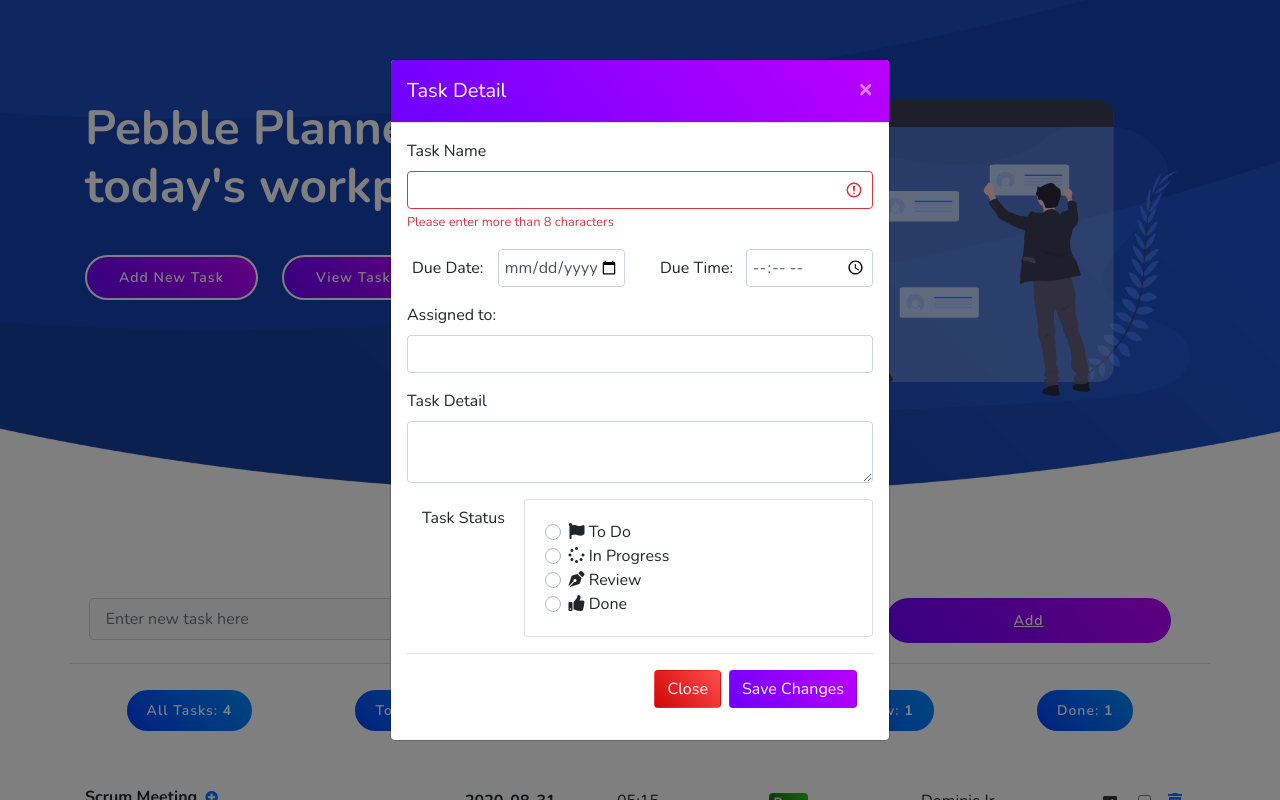
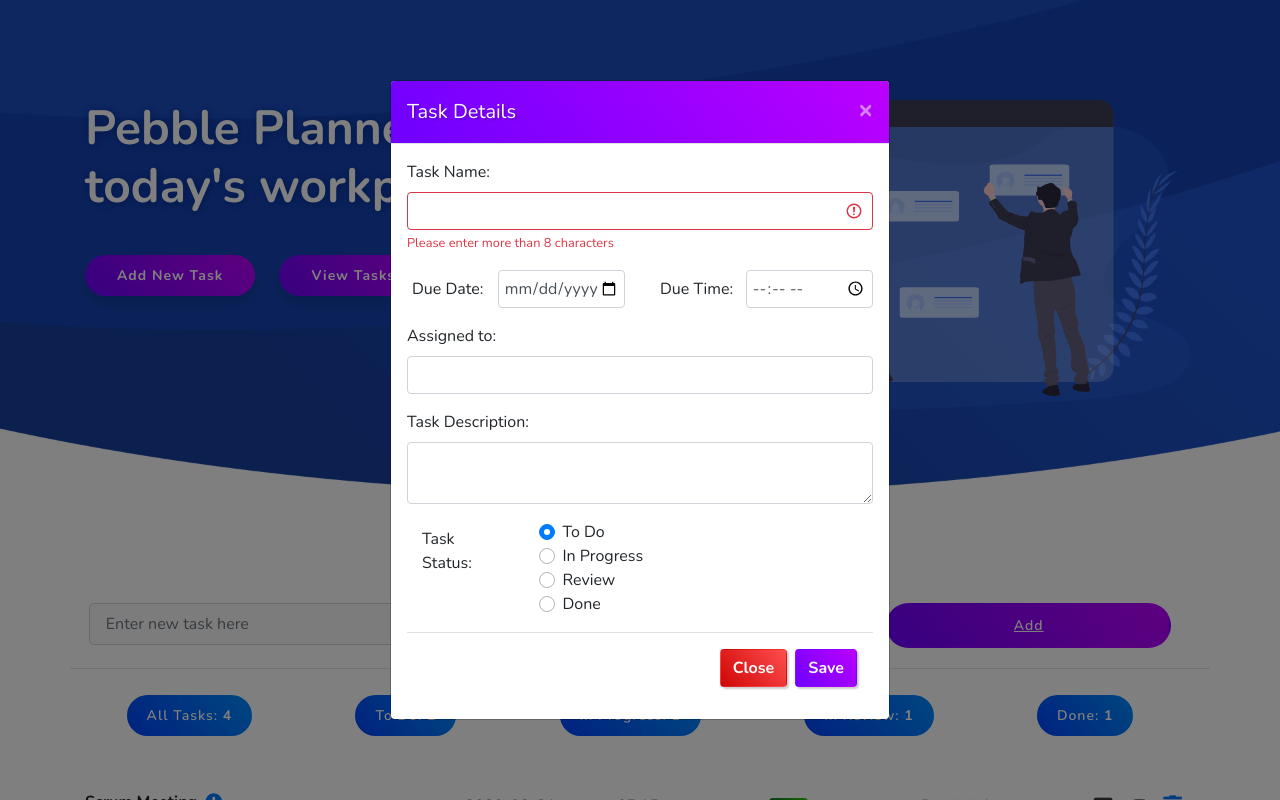
Before and after one commit to vsatyaseelan/pebbletask, a plain HTML site: page index.html in a window 1280 px wide. Both pictures are taken after a click on the button "Add". Shown: the top 800 px of the page. Drawn offline with nearby package versions, Linux system fonts and the light colour scheme.

Commit message:
Updated CSS Style for buttons

```diff
--- a/index.html
+++ b/index.html
@@ -41,7 +41,7 @@
   </section>
 
         <div class="card-body mt-2 mb-2" id="divTodayTask">
-          <h5 class="card-title" id="todayDate"></h5>
+          <h4 class="card-title" id="todayDate"></h5>
         </div>
 
 <!-- New Task Input Form -->
@@ -92,7 +92,7 @@
 
     <footer class="container mt-5 pt-5 pb-5">
       <form class="clearAll" action="" method="post">
-        <button type="button" class="btn btn-link" id="clearSelected">Clear Selected Tasks <i class="icon fas fa-trash"></i></button>
+        <button type="button" class="btn btn-link iconDelete iconFloat" id="clearSelected">Clear Selected Tasks <i class="icon fas fa-trash"></i></button>
       </form>
     </footer>
 
@@ -101,15 +101,16 @@
     <div class="modal-dialog modal-dialog-centered">
       <div class="modal-content">
         <div class="modal-header">
-          <h5 class="modal-title">Task Detail</h5>
+          <h5 class="modal-title">Task Details</h5>
           <button type="button" id="close" class="close" data-dismiss="modal" aria-label="Close">
             <span aria-hidden="true">&times;</span>
           </button>
         </div>
+
         <form id="taskForm">
           <div class="modal-body">
             <div class="form-group">
-              <label for="taskTitle">Task Name</label>
+              <label for="taskTitle">Task Name:</label>
               <input class="col-12 form-control" type="text" id="taskTitle" name="taskTitle">
               <div class="valid-feedback">Looks Good!</div>
               <div class="invalid-feedback">Please enter more than 8 characters</div>
@@ -137,43 +138,48 @@
             </div>
 
             <div class="form-group">
-              <label for="taskDescription">Task Detail</label>
+              <label for="taskDescription">Task Description:</label>
               <textarea class="form-control" id="taskDescription"></textarea>
               <div class="valid-feedback">Looks Good!</div>
               <div class="invalid-feedback">Please enter more than 15 characters</div>
             </div>
 
             <div class="form-group form d-flex justify-content-around" id="selectStatus">
-              <label class="col-3 col-form-label">Task Status</label>
-              <div class="col-9 card card-body">
+              <label class="col-3 col-form-label">Task Status:</label>
+
+              <div class="col-9">
 
                 <div class="custom-control custom-radio">
                   <input type="radio" id="statusToDo" name="status" class="custom-control-input" value="To Do">
-                  <label class="custom-control-label" for="statusToDo"> <i class="icon fas fa-flag"></i> To Do</label>
+                  <label class="custom-control-label" for="statusToDo">To Do</label>
                 </div>
                 <div class="custom-control custom-radio">
                   <input type="radio" id="statusInProgress" name="status" class="custom-control-input" value="In Progress">
-                  <label class="custom-control-label" for="statusInProgress"><i class="icon fas fa-spinner"></i> In Progress</label>
+                  <label class="custom-control-label" for="statusInProgress">In Progress</label>
                 </div>
                 <div class="custom-control custom-radio">
                   <input type="radio" id="statusReview" name="status" class="custom-control-input" value="In Review">
-                  <label class="custom-control-label" for="statusReview"><i class="icon fas fa-pen-nib"></i> Review</label>
+                  <label class="custom-control-label" for="statusReview">Review</label>
                 </div>
                 <div class="custom-control custom-radio">
                   <input type="radio" id="statusDone" name="status" class="custom-control-input" value="Done">
-                  <label class="custom-control-label" for="statusDone"><i class="icon fas fa-thumbs-up"></i> Done</label>
+                  <label class="custom-control-label" for="statusDone">Done</label>
                 </div>
+
               </div>
+
             </div>
             <div class="modal-footer">
               <button type="button" class="btn btn-closeModal" id="cancelButton" data-dismiss="modal">Close</button>
-              <button type="submit" class="btn btn-saveModal" id="task-modal-save">Save Changes</button>
+              <button type="submit" class="btn btn-saveModal" id="task-modal-save">Save</button>
             </div>
           </div>
         </form>
       </div>
     </div>
   </div>
+
+
 
 
 
--- a/script.js
+++ b/script.js
@@ -1,5 +1,3 @@
-
-
 // Input fields in the new task modal
 const taskTitle = document.querySelector('#taskTitle');
 const taskDescription = document.querySelector('#taskDescription');
@@ -67,7 +65,6 @@
 
 const taskManager = new TaskManager(taskContainer);                       // created an instance of class Task Manager
 
-
 // New Task Input Box
 openNewTask.addEventListener("click", function(event){ // add button clicked
   clearAllFieldValues(); // all fields are cleared to null and radio button false
@@ -91,7 +88,7 @@
   done.checked = false;
   review.checked = false;
   inProgress.checked = false;
-  toDo.checked = false;
+  toDo.checked = true;
 }
 
 function clearValidations(){ // removes both is-invalid and is-valid class from all the fields
@@ -100,7 +97,6 @@
   taskAssignedTo.classList.remove("is-invalid", "is-valid");
   taskDueDate.classList.remove("is-invalid", "is-valid");
 }
-
 
 taskModalForm.addEventListener("submit", saveButtonClicked); // on clicking submit button on the new task form, saveButtonClicked function called
 
@@ -128,19 +124,6 @@
   }
 }
 
-
-// Inside Task Manager Class
-// Add task function
-// function addTask(title,description,assignedTo, date, time,status){ // take all input fields parameters
-//   taskId++; // generated id = id + 1
-//   const task = {title,description,assignedTo, date, time, status, id:taskId}; // assign all values including id to task
-//   tasks.push(task); // push task to the tasks array
-//   refreshPage(); // refresh the page (clears inner HTML and list the updated array)
-//   clearAllFieldValues(); // clear all field value and assign null to fields and false to radio button value
-//   clearValidations(); // removes all is-invalid and is-valid classes to the span elements
-//   statusStats() // updates status counter
-// }
-
 const formCancel=document.querySelector("#cancelButton"); // assign modal cancel button to the variable
 const formClose=document.querySelector("#close"); // assign modal close button to the variable
 
@@ -159,7 +142,6 @@
 });
 
 // Status return
-
 function selectedStatus(){
 
   if (done.checked){
@@ -283,15 +265,6 @@
 const findTaskIndex = (task) => // finding index of a task
   taskManager.tasks.findIndex(taskInArray => (taskInArray.id == task.id)); // returns the first index that matches the parameter
 
-
-  // Task Manager Classs
-// function deleteTask(task){
-//   let taskIndex = findTaskIndex(task);
-//   tasks.splice(taskIndex,1); // deletes one index from the tasks array that matched the taskIndex
-//   refreshPage(); // clear innerHTML and creates a list of all the items in the array
-//   statusStats(); // update status counter buttons
-// }
-
 function statusStats(){
   totalNumber.innerHTML = `${taskManager.tasks.length}`; // gets total tasks in the array
   counterDone.querySelector("span").innerHTML=`${taskManager.tasks.filter(task => task.status === "Done").length}`; // done status counter
@@ -299,14 +272,6 @@
   counterInProgress.querySelector("span").innerHTML=`${taskManager.tasks.filter(task => task.status === "In Progress").length}`; // in progress status counter
   counterToDo.querySelector("span").innerHTML=`${taskManager.tasks.filter(task => task.status === "To Do").length}`; // to do status counter
 }
-// Task Manager Class
-// function editTask(task){
-//   tasks.splice(findTaskIndex(task),1,task); // at position of the index, remove 1 item and add task
-//   refreshPage(); // clear innerHTML and add the updated array
-//   clearAllFieldValues(); // clear all field value and make modal empty
-//   clearValidations(); // clears all validation classes and span
-//   statusStats(); // update status counter button on HTML
-// }
 
 function refreshPage(){
   clearAll();  // clear innerHTML
@@ -329,7 +294,7 @@
           <p class="text-left d-inline">
             <span class="h6 font-weight-bold">${task.title}</span>
 
-            <a href="#task${task.id}Description" class="text-primary icon ml-1 pl-0 small" data-toggle="collapse" data-target="#task${task.id}Description"><i class="fas fa-plus-circle"></i></a>
+            <a href="#task${task.id}Description" class="text-primary ml-1 pl-0 small" data-toggle="collapse" data-target="#task${task.id}Description"><i class="fas fa-plus-circle fa-lg iconFloat"></i></a>
           </p>
       </div>
 
@@ -355,11 +320,11 @@
           <li class="order-7 col-sm col-md">
             <form class="removeBin" action="" method="post">
               <a href="#newTaskInput" id="editTaskButton" role=button class="d-inline btn btn-link ml-0 pl-0 mb-0 pb-0" data-toggle="modal" title="Edit Task" data-target="#newTaskInput">
-              <i class="fas fa-pen-square text-dark"></i></a>
+              <i class="fas fa-pen-square text-dark iconFloat fa-lg"></i></a>
 
               <input type="checkbox" class="ml-2 pl-0 border border-info">
 
-              <button type="button" class="ml-3 pl-0 btn btn-link removeBin" id="deleteSingleTask" data-toggle="tooltip" data-placement="top" title="Delete This Task"><i class="icon fas fa-trash-alt"></i>
+              <button type="button" class="ml-3 pl-0 btn btn-link removeBin" id="deleteSingleTask" data-toggle="" data-placement="top" title="Delete This Task"><i class="fas fa-trash-alt fa-lg iconFloat iconDelete "></i>
               </button>
 
               </form>
@@ -375,7 +340,6 @@
   </div>`;
 
  const taskElement = document.createRange().createContextualFragment(html); // passing html fragment to the page
-
 
  const editTaskOnPage = taskElement.querySelector("#editTaskButton"); // assign Edit Task button to to a variable
   editTaskOnPage.addEventListener("click", function(){ // onclick of edit task button
@@ -404,8 +368,6 @@
     taskManager.deleteTask(task); // deletes the task of the given index
     deleteTaskOnPage.closest("div.task").remove(); // removes closed div in the task class
   });
-
-
 
   const checkbox = taskElement.querySelector('.removeBin > input[type="checkbox"]'); // assign checkbox in the removeBin class to checkbox variable
   const clearSelected = document.querySelector("#clearSelected"); // assign Clear Selected button to clearSelected
--- a/styles.css
+++ b/styles.css
@@ -66,6 +66,8 @@
   margin-bottom: 40px;
   font-size: 48px;
   font-weight: 700;
+  text-shadow: 1px 1px 10px #032b99;
+
 }
 
 #intro .intro-info h2 span {
@@ -83,22 +85,52 @@
 #intro .intro-info .btn-top-new, #intro .intro-info .btn-top-view {
   font-size: 14px;
   font-weight: 600;
+  font-weight: bold;
   letter-spacing: 1px;
   display: inline-block;
   padding: 10px 32px;
-  border-radius: 50px;
   transition: 0.5s;
   margin: 0 20px 20px 0;
   color: #fff;
+  background: linear-gradient(50deg, #6e00ff 0, #bb00ff 100%);
+  border-color: #fff;
+  border-radius: 45px;
+  box-shadow: 0px 8px 10px rgba(0, 0, 0, 0.1);
+  transition: all 0.3s ease 0s;
 }
 
-#intro .intro-info .btn-top-new {
-  background: linear-gradient(50deg, #6e00ff 0, #bb00ff 100%);
-  border: 2px solid #fff;
-  color: #fff;
+#intro .intro-info .btn-top-new:hover, #intro .intro-info .btn-top-view:hover {
+  background: #fff;
+  color: #6e00ff;
+  text-decoration: none;
+  font-weight: bold;
+  transform: translateY(-7px);
 }
 
-#intro .intro-info .btn-top-new:hover {
+#todayDate {
+  color: rgb(75, 75, 75);
+}
+
+.iconFloat {
+  transition: all 0.3s ease 0s;
+}
+.iconFloat:hover {
+  transform: translateY(-7px);
+}
+
+.iconDelete:hover {
+  color: red;
+  text-decoration: none;
+}
+
+.btn-saveModal {
+  background: linear-gradient(50deg, #6e00ff 0, #bb00ff 100%);
+  color: white;
+  font-weight: bold;
+  box-shadow: 2px 2px 2px rgba(0, 0, 0, 0.2);
+}
+
+.btn-saveModal:hover {
   background: #fff;
   border-color: #6e00ff;
   color: #6e00ff;
@@ -106,27 +138,19 @@
   font-weight: bold;
 }
 
-#intro .intro-info .btn-top-view {
-  background: linear-gradient(50deg, #6e00ff 0, #bb00ff 100%);
-  border: 2px solid #fff;
-  color: #fff;}
-
-#intro .intro-info .btn-top-view:hover {
-  background: #fff;
-  border-color: #6e00ff;
-  color: #6e00ff;
-  text-decoration: none;
-  font-weight: bold;
-}
-
-.btn-saveModal {
-  background: linear-gradient(50deg, #6e00ff 0, #bb00ff 100%);
-  color: white;
-}
-
 .btn-closeModal {
   background: linear-gradient(50deg, #cf0606 0, #ff4e4e 100%);
   color: white;
+  font-weight: bold;
+  box-shadow: 2px 2px 2px rgba(0, 0, 0, 0.2);
+}
+
+.btn-closeModal:hover {
+  background: #fff;
+  border-color: #cf0606;
+  color: #cf0606;
+  text-decoration: none;
+  font-weight: bold;
 }
 
 .badgeColorDone {
@@ -239,7 +263,11 @@
 .modal-header {
   color: white;
   background: linear-gradient(50deg, #6e00ff 0, #bb00ff 100%);
-  ;
+  font-weight: bold;
+}
+
+.modal-title {
+  text-shadow: 2px 2px 2px rgba(0, 0, 0, 0.2);
 }
 
 .spanDateTime {
@@ -260,9 +288,7 @@
     display: inline-block;
   }
 
-  .icon:hover {
-    opacity:70%;
-  }
+
   .taskSummary {
      display: flex;
      list-style-type: none;
```
